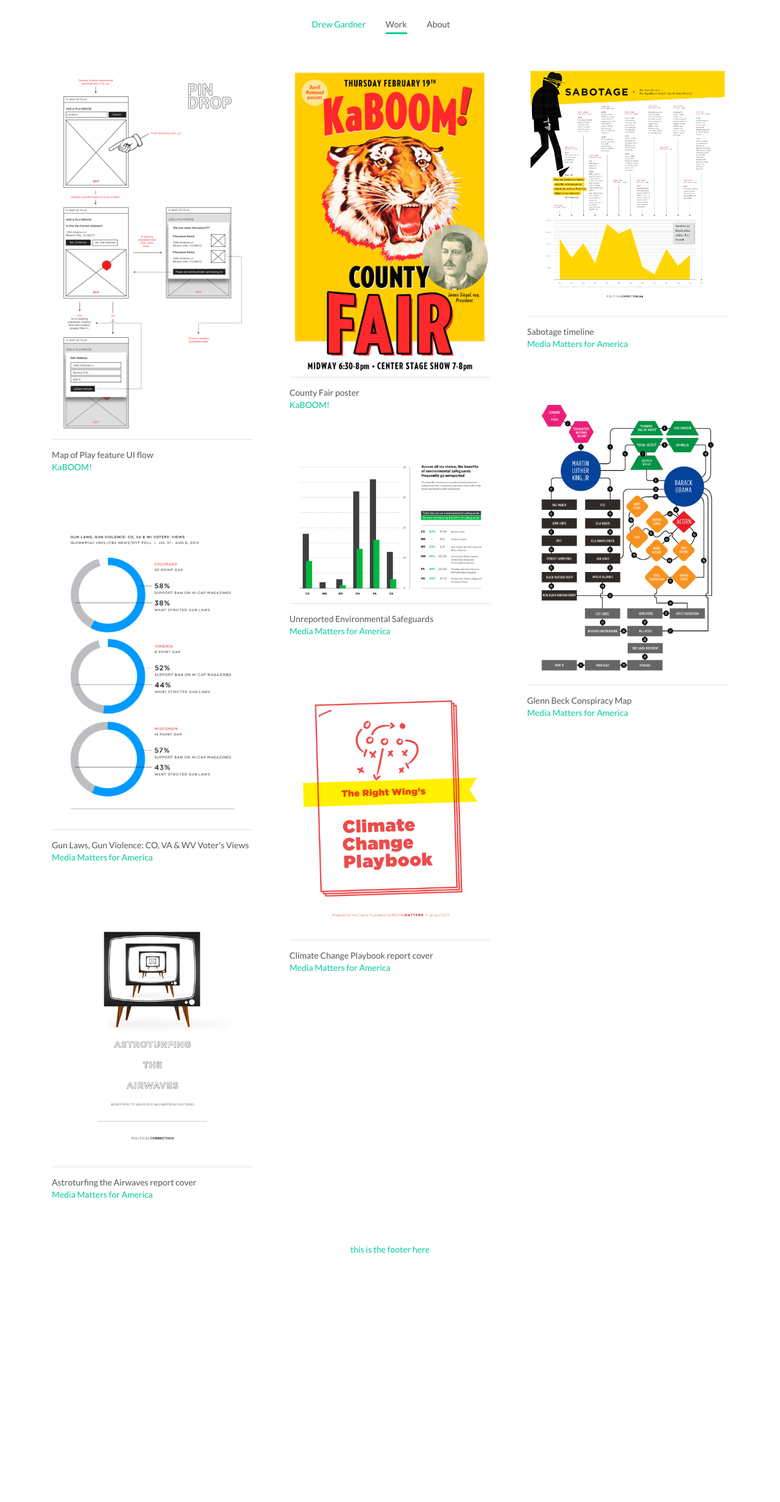
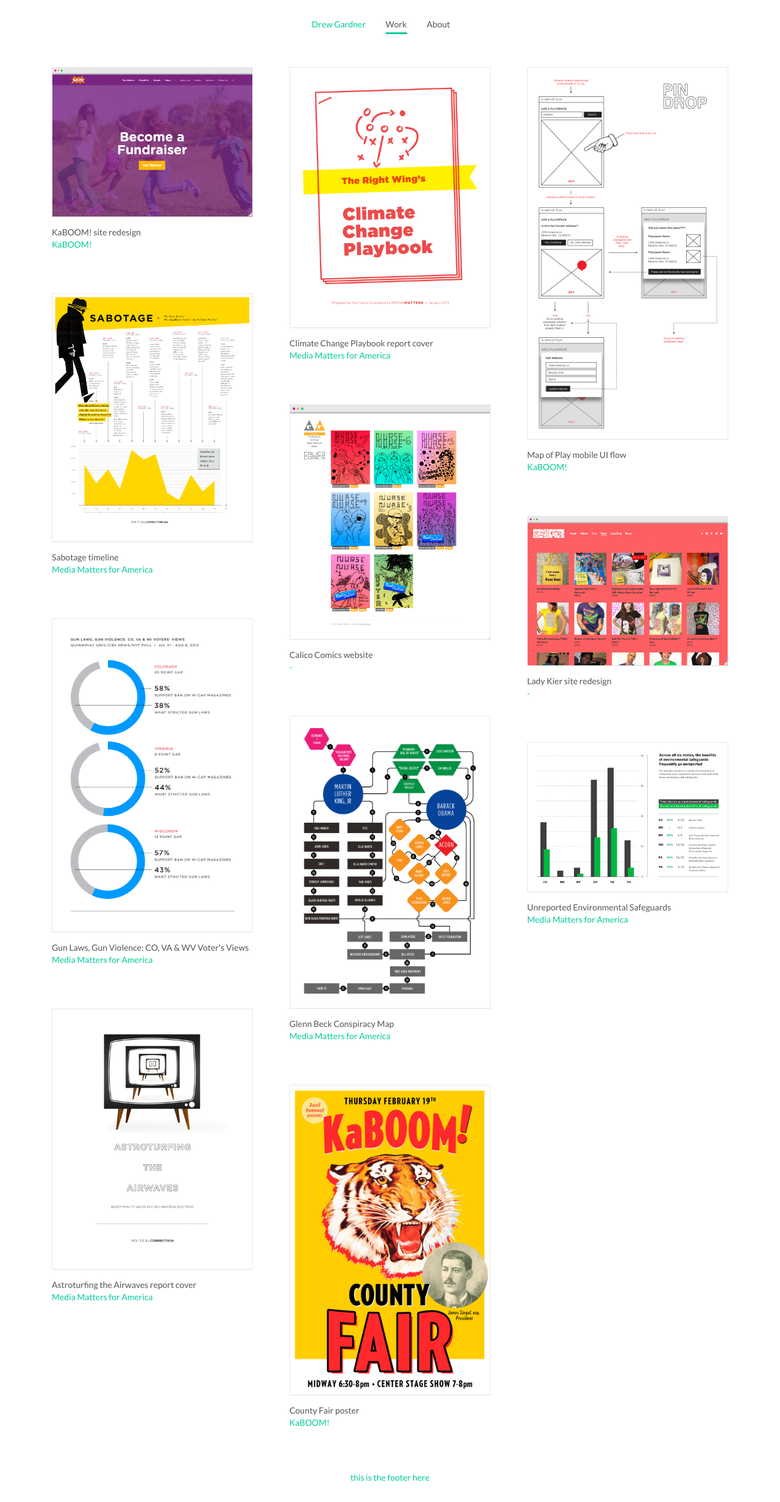
Before and after one commit to dreeeeewwwww/dreeeeewwwww.github.io, a Jekyll site: the page built from index.html, in a window 1280 px wide. Shown: the whole page at 61% size. Built offline with Jekyll 4.4.1, drawn with Linux system fonts in a browser that asks for light colours; nearby versions of some CDN libraries; before the commit the page ends 2089 px from its top, so only the background shows below that.

Commit message:
update work

```diff
--- a/_posts/2015-08-19-kaboom-mko-flow.html
+++ b/_posts/2015-08-17-kaboom-mko-flow.html
@@ -1,6 +1,6 @@
 ---
 layout: post
-title: Map of Play feature UI flow
+title: Map of Play mobile UI flow
 tags: work
 img: /assets/image/work/kaboom-mko-pindrop.png
 excerpt: KaBOOM!
--- a/assets/_sass/_variables.scss
+++ b/assets/_sass/_variables.scss
@@ -3,4 +3,5 @@
 $white:#fff;
 $offwhite:#fcfcfc;
 $grey:#e1e1e1;
+$grey-two:#e8e8e8;
 $body:#555;
--- a/assets/_sass/site.scss
+++ b/assets/_sass/site.scss
@@ -35,6 +35,9 @@
       }
     }
   }
+}
+.www-stroke{
+  border:1px solid $grey-two;
 }
 a{
   @include transition(all 0.2s ease-in-out);
@@ -74,7 +77,7 @@
       max-width:100%;
       @include box-shadow(none);
       margin-bottom:15px;
-      border:1px solid transparent;
+      border:1px solid $grey-two;
       border-bottom:1px solid $grey;
       @include transition(all 0.5s ease-in-out);
       &:hover{
--- a/index.html
+++ b/index.html
@@ -7,7 +7,11 @@
     <div id="grid" data-columns>
       {% for post in site.posts %}
         <div class="portfolio-item">
-          <img src="{{ post.img }}" class="img-responsive open-carousel" onClick="javascript:goToSlide({{ post.slide }});"/>
+          {% if post.tags == 'www' %}
+            <img src="{{ post.img }}" class="img-responsive open-carousel www-stroke" onClick="javascript:goToSlide({{ post.slide }});"/>
+          {% else %}
+            <img src="{{ post.img }}" class="img-responsive open-carousel" onClick="javascript:goToSlide({{ post.slide }});"/>
+          {% endif %}
           <p><span class="body-copy">{{ post.title }}</span><br />
           {{ post.excerpt }}</p>
         </div>
```
Also changed, not shown: _posts/2015-08-14-lady-kier.html (added, +9 -0 lines), _posts/2015-08-15-calico-comics.html (added, +9 -0 lines), _posts/2015-08-21-kaboom-site.html (added, +12 -0 lines), _posts/2015-08-01-kaboom-countyfair.html (renamed from _posts/2015-08-19-kaboom-countyfair.html), _posts/2015-08-01-mmfa-astroturfing.html (renamed from _posts/2015-08-18-mmfa-astroturfing.html), _posts/2015-08-01-mmfa-chart-environment.html (renamed from _posts/2015-08-18-mmfa-chart-environment.html), _posts/2015-08-12-mmfa-beck-mlk.html (renamed from _posts/2015-08-18-mmfa-beck-mlk.html), _posts/2015-08-13-mmfa-chart-guns.html (renamed from _posts/2015-08-18-mmfa-chart-guns.html), _posts/2015-08-16-mmfa_conspiracy.html (renamed from _posts/2015-08-18-mmfa_conspiracy.html), _posts/2015-08-20-mmfa-climate.html (renamed from _posts/2015-08-18-another-item.html), assets/image/work/calico-comics.jpg (added), assets/image/work/kaboom-01.jpg (added), assets/image/work/kaboom-02.jpg (added), assets/image/work/kaboom-03.jpg (added), 2 more files.
